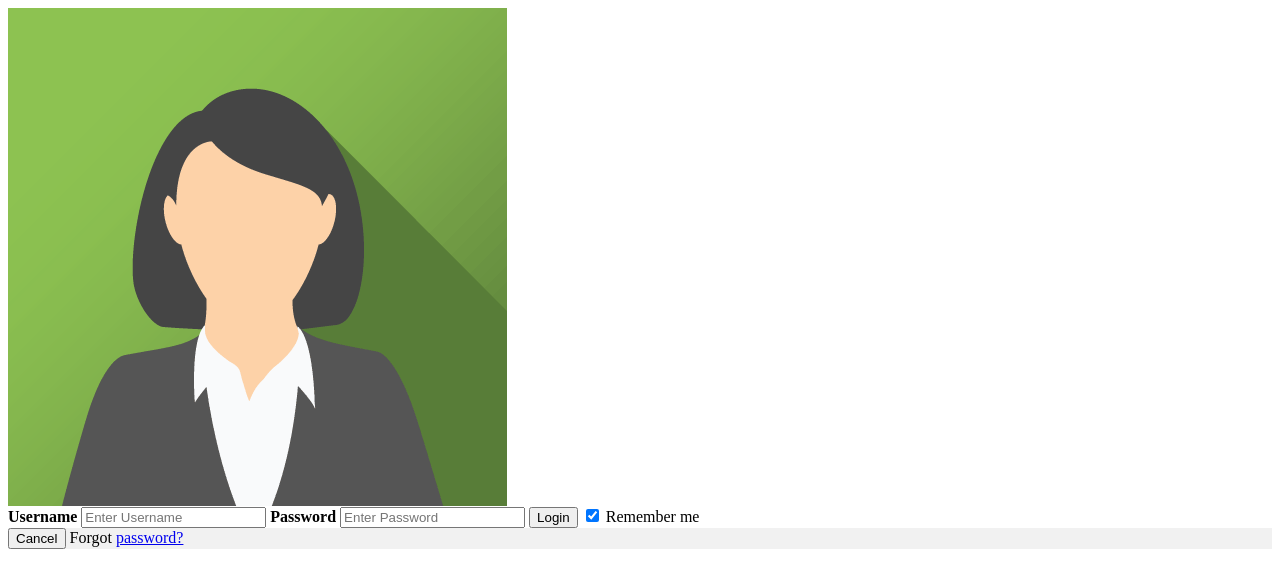
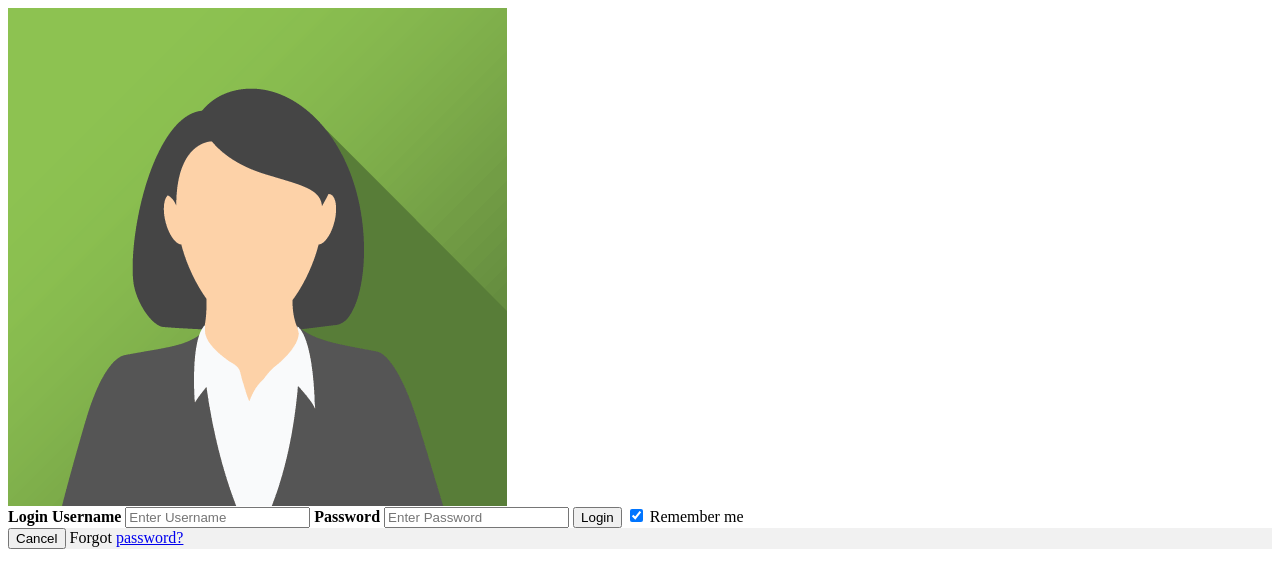
Before and after one commit to chandu097/AWS-Devops, a plain HTML site: page index.html in a window 1280 px wide. Drawn offline with Linux system fonts and the light colour scheme.

Commit message:
update the login name

```diff
--- a/index.html
+++ b/index.html
@@ -4,7 +4,7 @@
     </div>
 
     <div class="container">
-      <label for="uname"><b>Username</b></label>
+      <label for="uname"><b> Login Username</b></label>
       <input type="text" placeholder="Enter Username" name="uname" required>
 
       <label for="psw"><b>Password</b></label>
@@ -20,4 +20,4 @@
       <button type="button" class="cancelbtn">Cancel</button>
       <span class="psw">Forgot <a href="#">password?</a></span>
     </div>
-  </form>
+	  </form>
```
